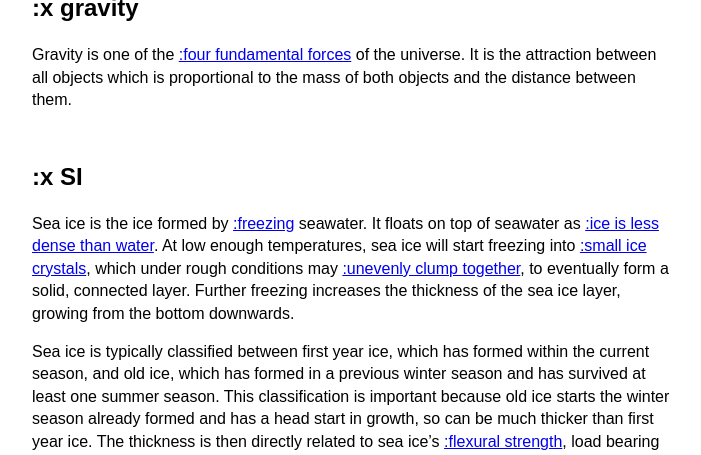
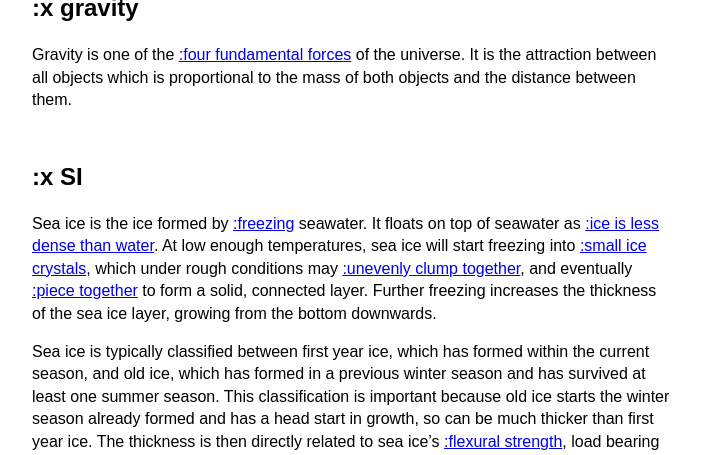
Before and after one commit to CocoaFlame/psychic-waffle, a Jekyll site: the page built from pages/GvSI.md, in a window 1280 px wide and 1400 px high, scrolled down 2572 px. Shown: the top 455 px of the window, without its empty margins (288-989 px from the left). Built offline with Jekyll 4.4.1, drawn with Linux system fonts in a browser that asks for light colours; part of the change alters nothing that is shown; some of the changed text lies outside the part shown.

Commit message:
Editing GvSI

```diff
--- a/pages/GvSI.md
+++ b/pages/GvSI.md
@@ -63,9 +63,14 @@ Gravity is one of the [:four fundamental forces](https://en.wikipedia.org/wiki/F
 
 
 ## :x SI
-Sea ice is the ice formed by [:freezing](#freezing) seawater. It floats on top of seawater as [:ice is less dense than water](#icedensity). At low enough temperatures, sea ice will start freezing into [:small ice crystals](https://en.wikipedia.org/wiki/Grease_ice), which under rough conditions may [:unevenly clump together]((https://en.wikipedia.org/wiki/Pancake_ice)), to eventually form a solid, connected layer. Further freezing increases the thickness of the sea ice layer, growing from the bottom downwards.
+Sea ice is the ice formed by [:freezing](#freezing) seawater. It floats on top of seawater as [:ice is less dense than water](#icedensity). At low enough temperatures, sea ice will start freezing into [:small ice crystals](https://en.wikipedia.org/wiki/Grease_ice), which under rough conditions may [:unevenly clump together]((https://en.wikipedia.org/wiki/Pancake_ice)), and eventually [:piece together](https://en.wikipedia.org/wiki/Pressure_ridge_(ice)) to form a solid, connected layer. Further freezing increases the thickness of the sea ice layer, growing from the bottom downwards.
 
 Sea ice is typically classified between first year ice, which has formed within the current season, and old ice, which has formed in a previous winter season and has survived at least one summer season. This classification is important because old ice starts the winter season already formed and has a head start in growth, so can be much thicker than first year ice. The thickness is then directly related to sea ice's [:flexural strength](https://en.wikipedia.org/wiki/Flexural_strength), load bearing capacity, and impact on offshore structures.
+
+![Sea Ice near Abashiri, Japan](https://upload.wikimedia.org/wikipedia/commons/5/55/Ryuhyoh_03.jpg)
+[Sea Ice near Abashiri, Japan](https://commons.wikimedia.org/wiki/File:Ryuhyoh_03.jpg) (This file is licensed under the Creative Commons [Attribution-Share Alike 3.0 Unported](https://creativecommons.org/licenses/by-sa/3.0/deed.en) license.)
+
+[:Icebreakers in Action](https://youtu.be/DfTztXfe0pY)
 
 ## :x freezing
 Freezing is a [:phase transition](#phasetransition) when a liquid becomes solid. The opposite is [:melting](#melting).
```
